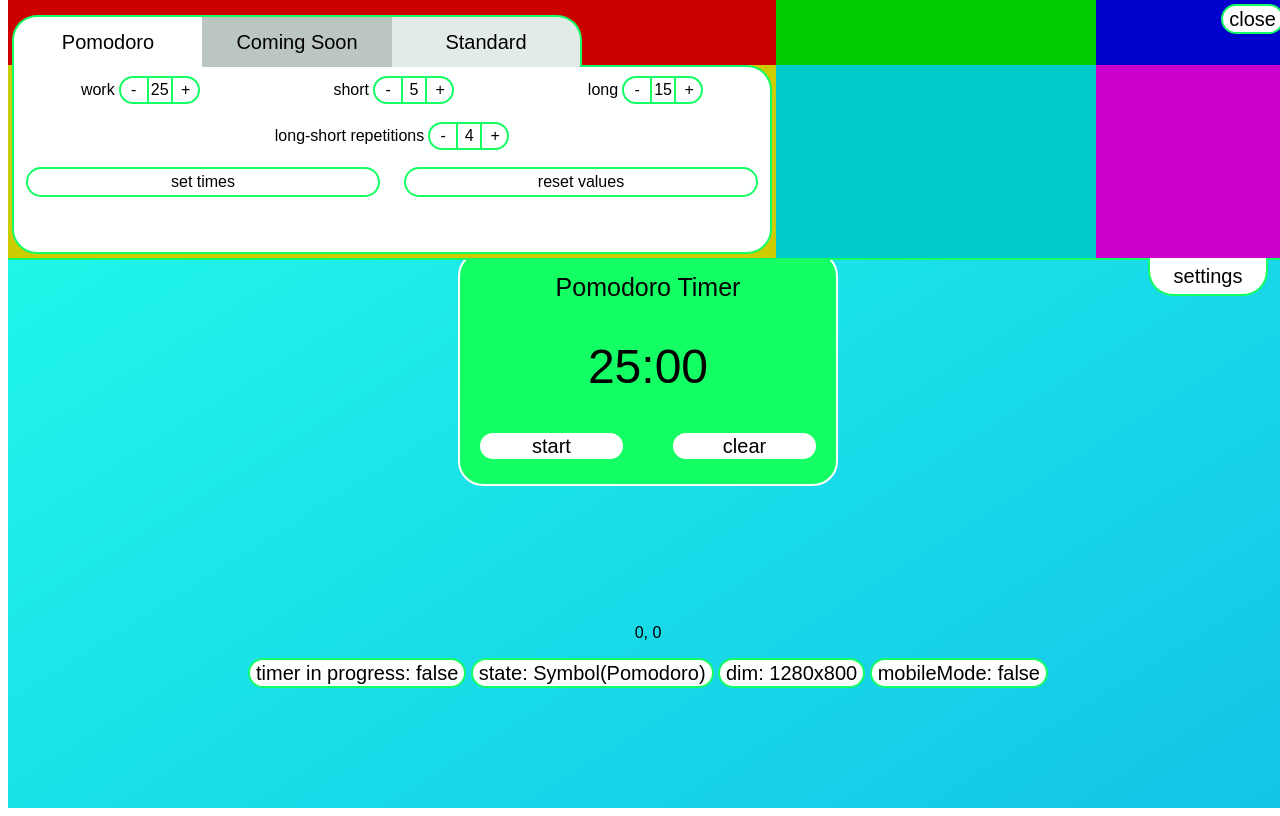
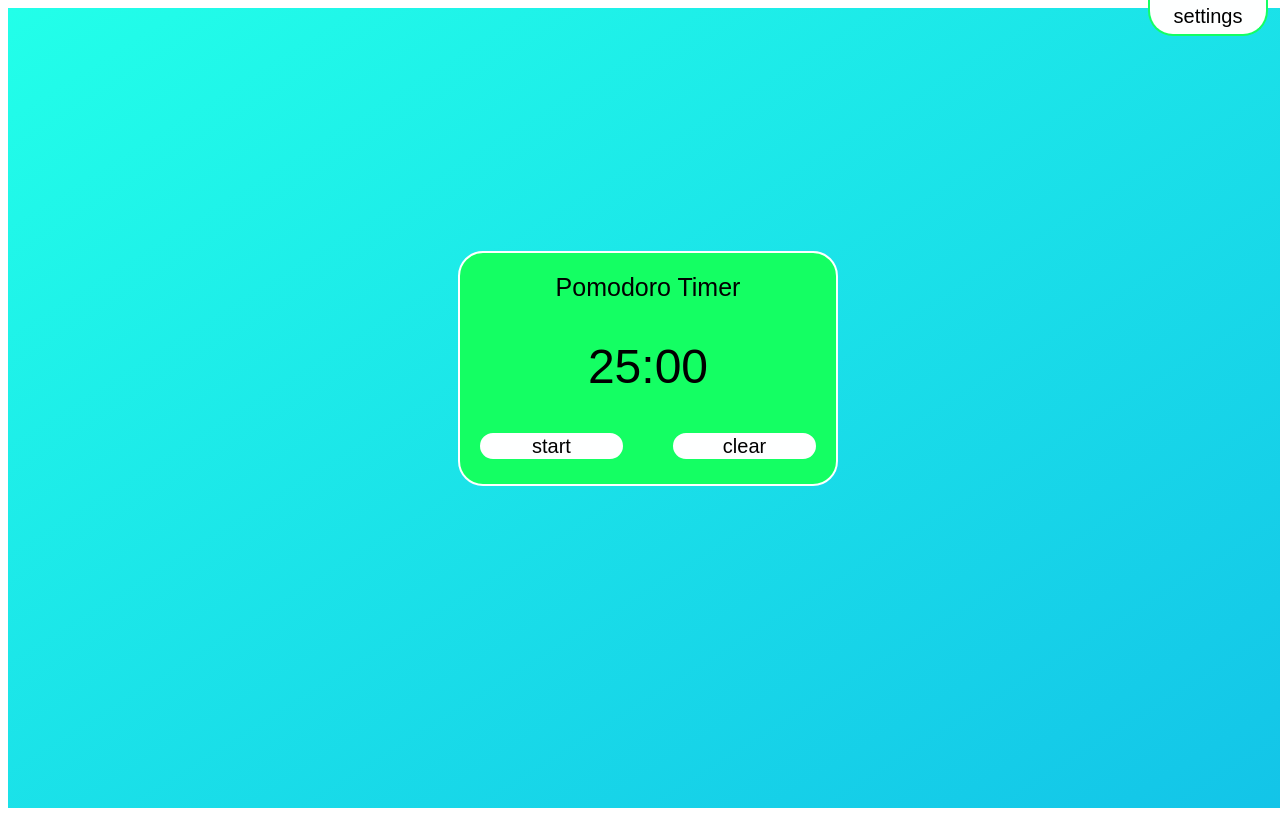
Before and after one commit to niblicat/pomodoro, a SvelteKit app: page / in a window 1280 px wide. Built offline with nearby package versions, Linux system fonts and the light colour scheme; a web font is replaced by a local one.

Commit message:
turned off devmode and fixed stats button select

```diff
--- a/src/routes/+page.svelte
+++ b/src/routes/+page.svelte
@@ -9,7 +9,7 @@
     export let data: PageData
     export let form: ActionData
 
-    const debug: boolean = true;
+    const debug: boolean = false;
 
     let mouseHasMoved: number = 0;
     let loading: boolean = false;
@@ -170,7 +170,7 @@
                     </button>
                     {#if mobileMode}
                         <button
-                        class="fade {$timerStateRead === timer.TimerStates.Standard ? "selectedOption" : "unselectedOption"}"
+                        class="fade unselectedOption"
                         id="Statistics"
                         on:click={() => {
                             currentModePage = ModePage.Stats;
```
